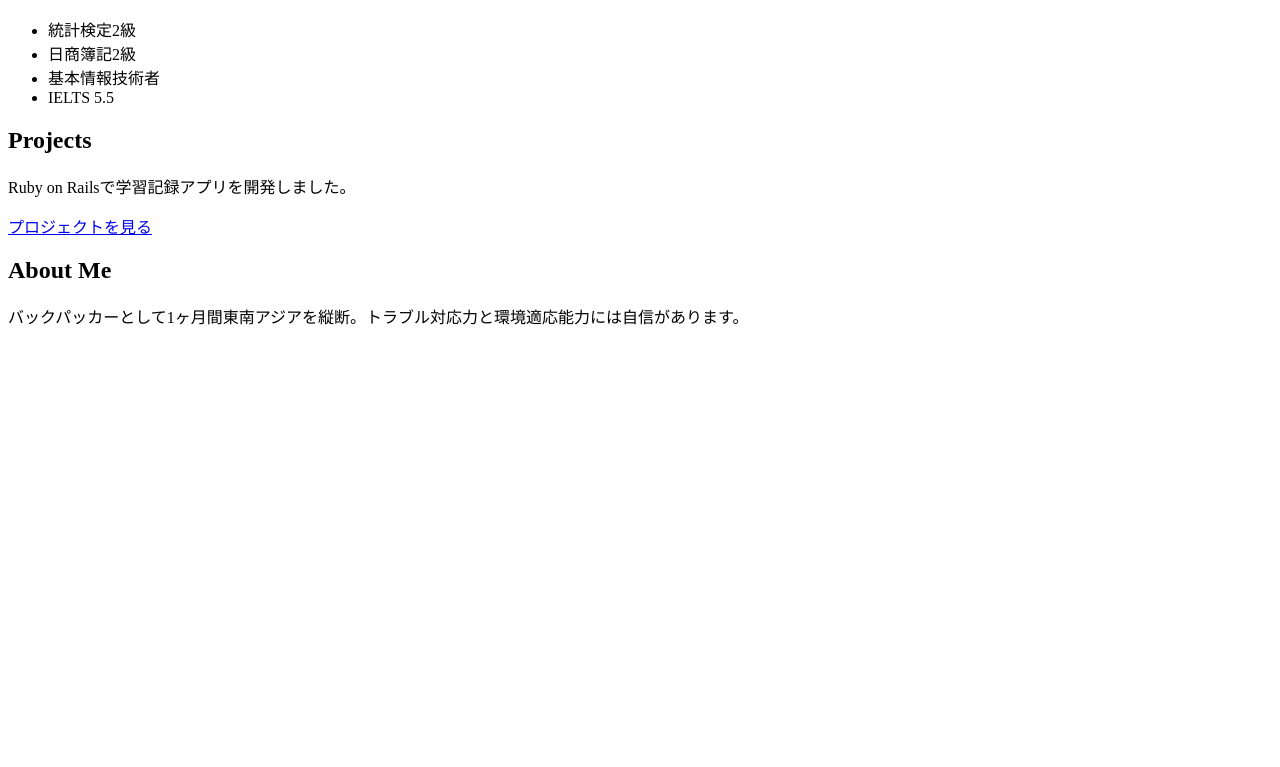
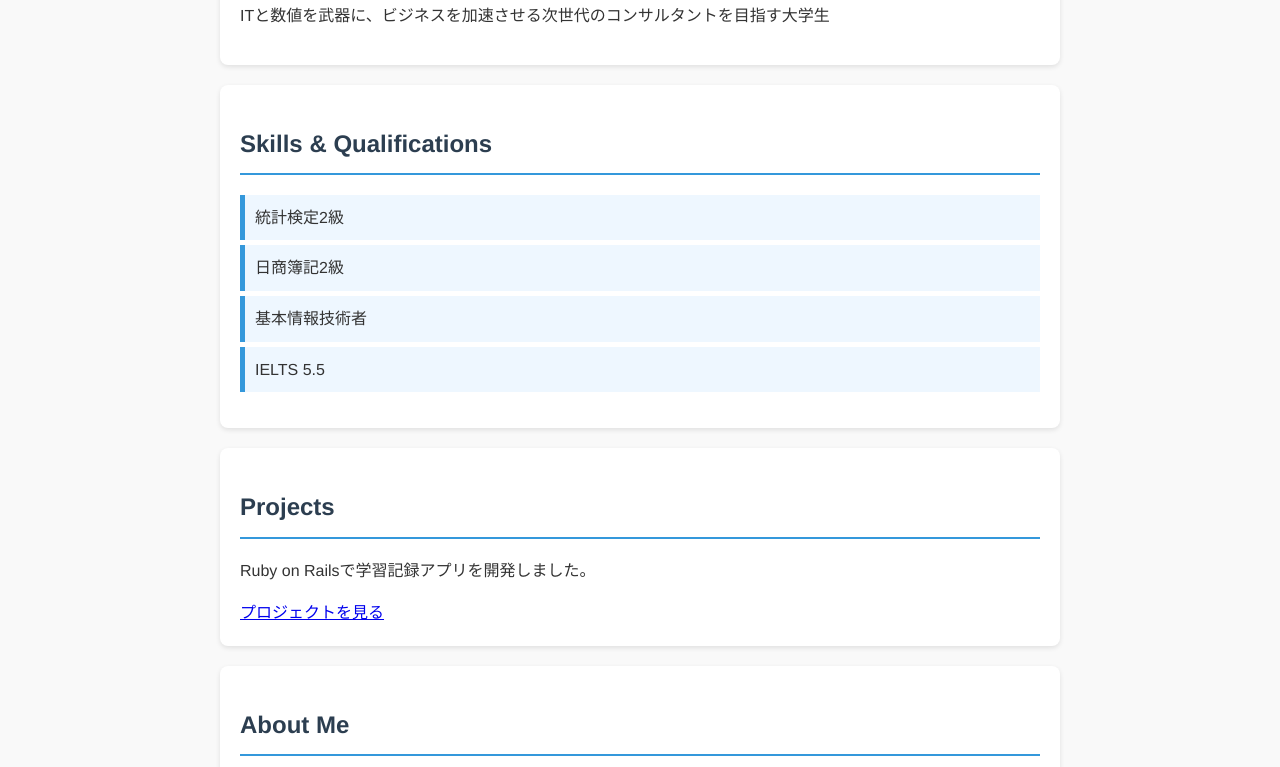
Before and after one commit to KosukeInoue-Tech/my-portfolio, a plain HTML site: page index.html in a window 1280 px wide. Shown: the part 163-930 px from the top of the page. Before the commit the page ends 800 px from the top, so only its background shows below. Drawn offline with Linux system fonts and the light colour scheme.

Commit message:
コミット

```diff
--- a/index.html
+++ b/index.html
@@ -3,6 +3,7 @@
 <head>
     <meta charset="UTF-8">
     <title>Kousuke Inoue Portfolio</title>
+    <link rel="stylesheet" href="style.css">
 </head>
 <body>
     <!-- 自己紹介セクション -->
--- /dev/null
+++ b/style.css
@@ -0,0 +1,38 @@
+/* 全体のフォントや背景設定 */
+body {
+    font-family: 'Helvetica Neue', Arial, sans-serif;
+    line-height: 1.6;
+    color: #333;
+    background-color: #f9f9f9;
+    margin: 0;
+    padding: 20px;
+}
+
+/* コンテンツを中央寄せにする枠 */
+header, section {
+    max-width: 800px;
+    margin: 20px auto;
+    background: #fff;
+    padding: 20px;
+    border-radius: 8px;
+    box-shadow: 0 2px 5px rgba(0,0,0,0.1);
+}
+
+/* 見出しのデザイン */
+h1, h2 {
+    color: #2c3e50;
+    border-bottom: 2px solid #3498db;
+    padding-bottom: 10px;
+}
+
+/* リストのデザイン */
+ul {
+    list-style: none;
+    padding: 0;
+}
+ul li {
+    background: #eef7ff;
+    margin: 5px 0;
+    padding: 10px;
+    border-left: 5px solid #3498db;
+}
```
